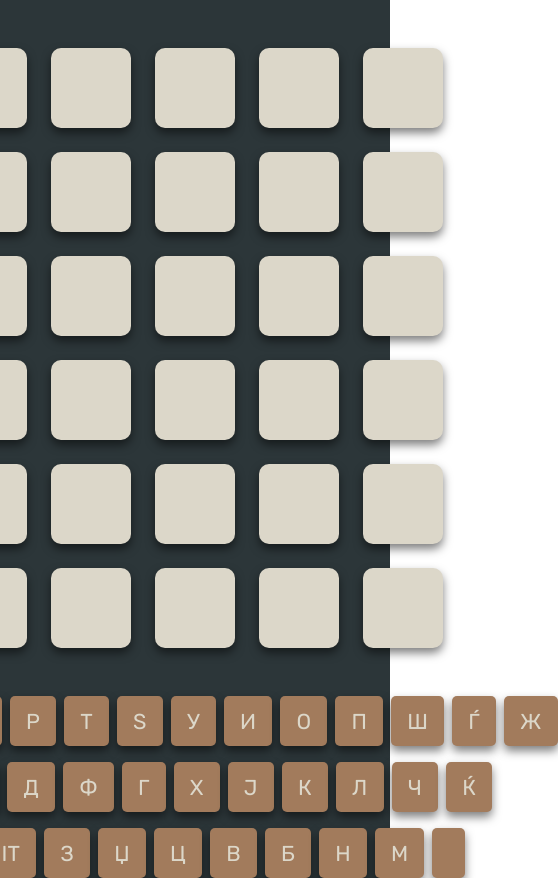
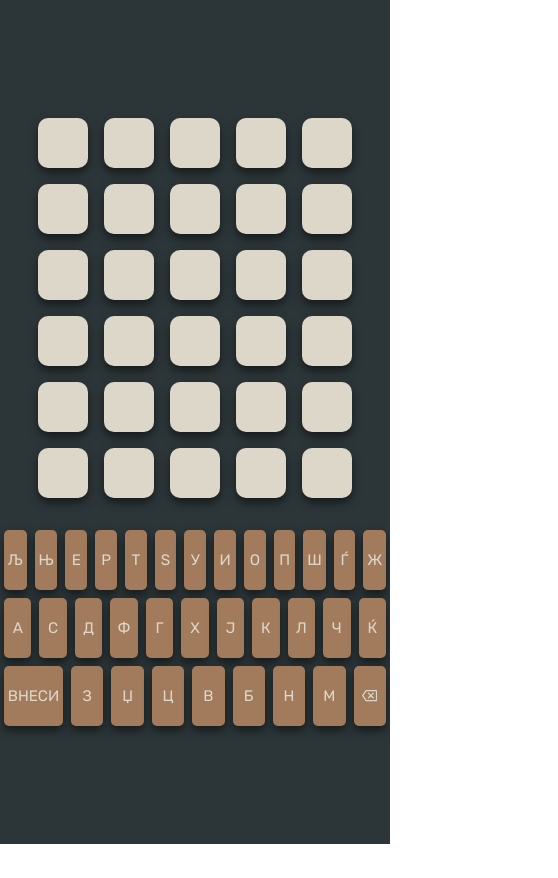
Before and after one commit to KralMarko123/marko-wordle-mk, a React (Create React App) app: page / in a window 390 px wide. Shown: the whole page, 558 px wide, since content can reach past the window. After the commit the page ends 844 px from the top, so only its background shows below. Built offline with nearby package versions, Linux system fonts and the light colour scheme.

Commit message:
implemented mobile

```diff
--- a/src/components/Grid.jsx
+++ b/src/components/Grid.jsx
@@ -102,6 +102,7 @@ const Grid = () => {
     const handleResize = () => {
       setWidth(window.innerWidth);
     };
+
     window.addEventListener("resize", handleResize);
 
     return () => {
--- a/src/components/Keyboard.jsx
+++ b/src/components/Keyboard.jsx
@@ -8,24 +8,69 @@ const Keyboard = () => {
   const secondRowLetters = myConstants.SECOND_ROW_LETTERS;
   const thirdRowLetters = myConstants.THIRD_ROW_LETTERS;
 
+  const handleKeyboardPress = (e, letter) => {
+    window.dispatchEvent(new KeyboardEvent("keydown", { key: letter }));
+
+    e.target.classList.add("clicked");
+
+    setTimeout(() => {
+      e.target.classList.remove("clicked");
+    }, 50);
+  };
+
   return (
     <section className="keyboard">
       <div className="keyboard-row">
-        {firstRowLetters.map((letter) => {
-          return <span className="keyboard-letter">{letter}</span>;
+        {firstRowLetters.map((letter, i) => {
+          return (
+            <span
+              key={i}
+              className="keyboard-letter"
+              onClick={(e) => handleKeyboardPress(e, letter)}
+            >
+              {letter}
+            </span>
+          );
         })}
       </div>
       <div className="keyboard-row">
-        {secondRowLetters.map((letter) => {
-          return <span className="keyboard-letter">{letter}</span>;
+        {secondRowLetters.map((letter, i) => {
+          return (
+            <span
+              key={i}
+              className="keyboard-letter"
+              onClick={(e) => handleKeyboardPress(e, letter)}
+            >
+              {letter}
+            </span>
+          );
         })}
       </div>
       <div className="keyboard-row">
-        <span className="keyboard-letter">Submit</span>
-        {thirdRowLetters.map((letter) => {
-          return <span className="keyboard-letter">{letter}</span>;
+        <span
+          className="keyboard-letter"
+          onClick={(e) => handleKeyboardPress(e, "enter")}
+        >
+          Внеси
+        </span>
+        {thirdRowLetters.map((letter, i) => {
+          return (
+            <span
+              key={i}
+              className="keyboard-letter"
+              onClick={(e) => handleKeyboardPress(e, letter)}
+            >
+              {letter}
+            </span>
+          );
         })}
-        <MdOutlineBackspace className="backspace" />
+
+        <span
+          className="keyboard-letter"
+          onClick={(e) => handleKeyboardPress(e, "backspace")}
+        >
+          <MdOutlineBackspace />
+        </span>
       </div>
     </section>
   );
--- a/src/styles/App.css
+++ b/src/styles/App.css
@@ -16,6 +16,6 @@
 
 @media (max-width: 1279px) {
   .app {
-    justify-content: start;
+    justify-content: center;
   }
 }
--- a/src/styles/Grid.css
+++ b/src/styles/Grid.css
@@ -3,9 +3,3 @@
   flex-direction: column;
   gap: var(--grid-gap);
 }
-
-@media (max-width: 1279px) {
-  .grid {
-    margin-top: var(--section-gap);
-  }
-}
--- a/src/styles/Keyboard.css
+++ b/src/styles/Keyboard.css
@@ -9,15 +9,13 @@
 
 .keyboard-row {
   width: 100%;
-  height: 50px;
   display: flex;
   justify-content: center;
   align-items: center;
   gap: var(--keyboard-row-gap);
 }
 
-.keyboard-letter,
-.backspace {
+.keyboard-letter {
   max-width: fit-content;
   height: 50px;
   background-color: var(--light-accent);
@@ -33,9 +31,42 @@
   display: flex;
   justify-content: center;
   align-items: center;
+
+  transition: all 0.05s ease-in-out;
+  animation: enter 0.5s ease-in;
 }
 
-.backspace {
-  width: 60px;
-  fill: var(--light-main);
+.keyboard-letter:hover {
+  cursor: pointer;
 }
+
+@media (max-width: 720px) {
+  .keyboard-row {
+    justify-content: space-between;
+    padding: 0 0.25em;
+  }
+
+  .keyboard-letter {
+    width: 100%;
+    max-width: 100%;
+    height: 60px;
+    padding: 0.25em;
+    font-size: 0.95rem;
+  }
+
+  .clicked {
+    opacity: 0.5;
+  }
+}
+
+@keyframes enter {
+  0% {
+    opacity: 0;
+    transform: translateY(10px);
+  }
+
+  100% {
+    opacity: 1;
+    transform: translateY(0);
+  }
+}
--- a/src/styles/Modal.css
+++ b/src/styles/Modal.css
@@ -56,3 +56,13 @@
   color: var(--light-main);
   font-size: 2rem;
 }
+
+@media (max-width: 720px) {
+  .modal-toggle {
+    font-size: 1.25rem;
+  }
+
+  .modal-message {
+    font-size: 1.5rem;
+  }
+}
--- a/src/styles/Row.css
+++ b/src/styles/Row.css
@@ -42,6 +42,12 @@
   animation: fail 0.8s ease-in-out;
 }
 
+@media (max-width: 720px) {
+  .cell{
+    font-size: 2rem;
+  }
+}
+
 @keyframes success {
   0% {
     transform: translateX(0);
--- a/src/styles/index.css
+++ b/src/styles/index.css
@@ -4,12 +4,21 @@
 html {
   box-sizing: border-box;
   font-size: 16px;
+  width: 100%;
+  height: 100%;
 }
 
 *,
 *:before,
 *:after {
   box-sizing: inherit;
+}
+
+body {
+  width: 100%;
+  height: 100%;
+
+  min-height: 100vh;
 }
 
 body,
--- a/src/styles/variables.css
+++ b/src/styles/variables.css
@@ -32,16 +32,33 @@
 
 @media (max-width: 1279px) {
   :root {
-    /**WIDTHS, HEIGHTS, MARGINS, PADDINGS & GAPS*/
     --cell-width: 80px;
     --cell-height: 80px;
 
-    --card-width: 40%;
-    --card-height: 30%;
-
-    --card-padding: 1rem;
+    --card-width: 70%;
 
     --grid-gap: 1.5em;
-    --section-gap: 3em;
   }
 }
+
+@media (max-width: 1279px) and (orientation: landscape) {
+  :root {
+    --cell-width: 65px;
+    --cell-height: 65px;
+  }
+}
+
+@media (max-width: 720px) {
+  :root {
+    /**WIDTHS, HEIGHTS, MARGINS, PADDINGS & GAPS*/
+    --cell-width: 50px;
+    --cell-height: 50px;
+
+    --card-width: 90%;
+    --card-padding: 0.5rem;
+
+    --grid-gap: 1em;
+    --keyboard-gap: 0.5em;
+    --section-gap: 2em;
+  }
+}
```
